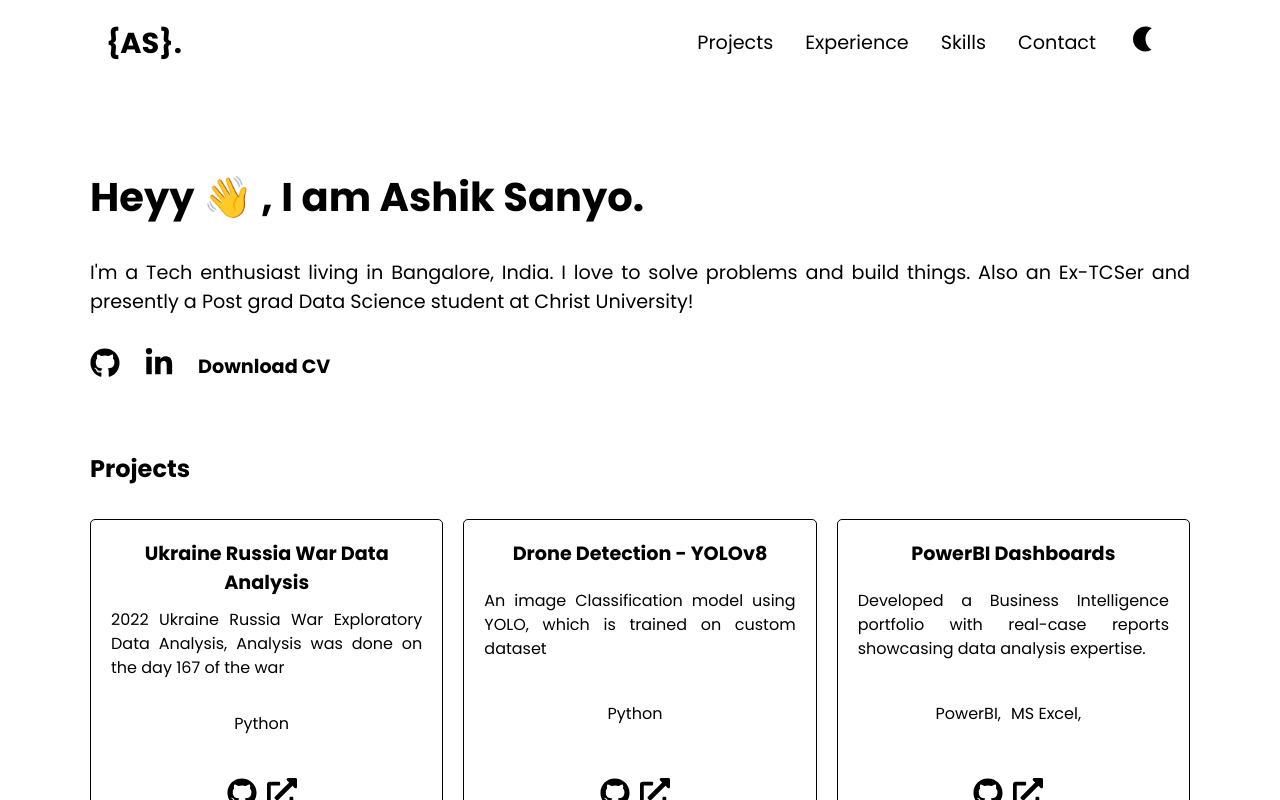
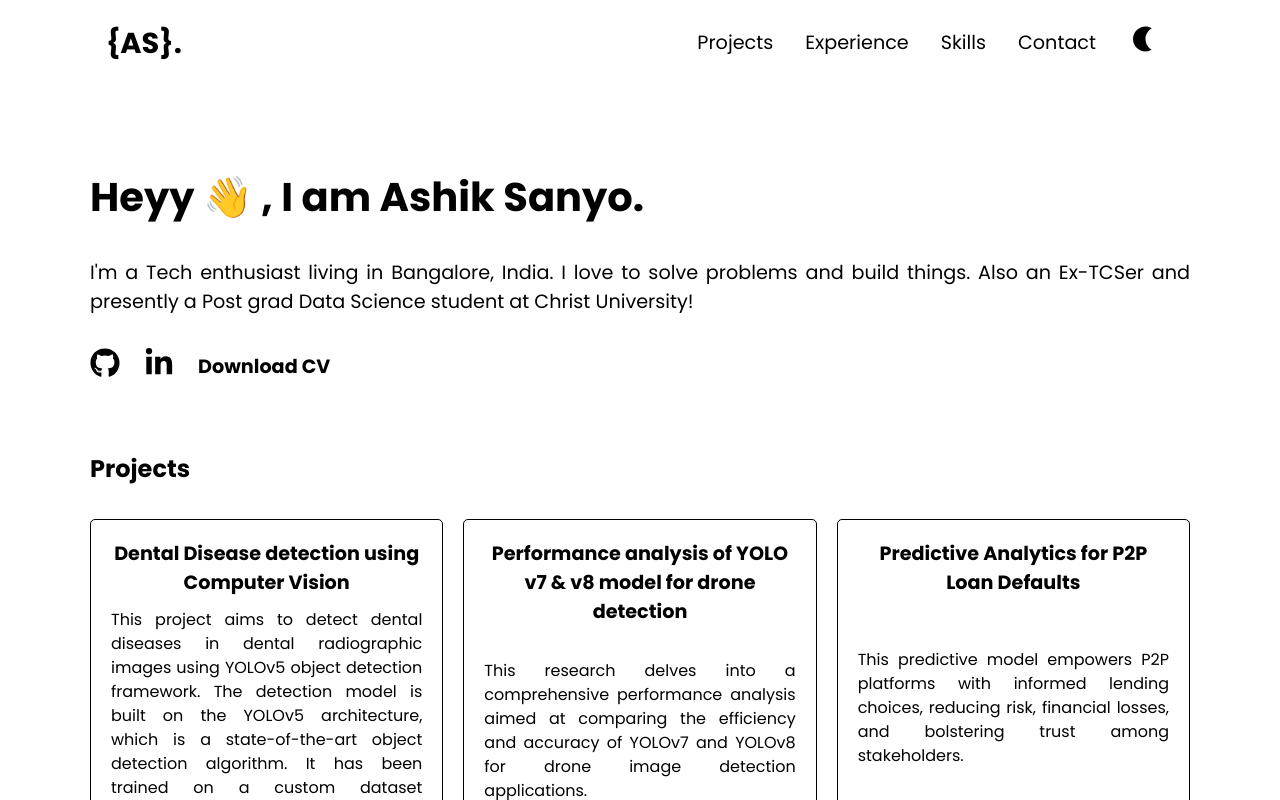
Before and after one commit to ashiksanyo10/Port_React, a React (Vite) app: page / in a window 1280 px wide. Shown: the top 800 px of the page. Built offline with nearby package versions, Linux system fonts and the light colour scheme.

Commit message:
Update portfolio.js

```diff
--- a/src/data/portfolio.js
+++ b/src/data/portfolio.js
@@ -11,37 +11,37 @@ const projects = {
   title: "Projects",
   personalProjects: [
     {
-      title: "Ukraine Russia War Data Analysis ",
+      title: "Dental Disease detection using Computer Vision",
       short:
-        "2022 Ukraine Russia War Exploratory Data Analysis.",
+        "YOLO V5 model to detect the Dental disorder",
       description:
-        "2022 Ukraine Russia War Exploratory Data Analysis, Analysis was done on the day 167 of the war ",
-      technologies: ["Python"],
-      github: "https://github.com/ashiksanyo10/Russia-Ukraine_War_EDA",
-      demo: "https://www.kaggle.com/code/ashiksanyo/russia-ukraine-war-eda",
+        "This project aims to detect dental diseases in dental radiographic images using YOLOv5 object detection framework. The detection model is built on the YOLOv5 architecture, which is a state-of-the-art object detection algorithm. It has been trained on a custom dataset consisting of annotated dental radiographic images.",
+      technologies: ["Python","Computer vision"],
+      github: "hhttps://github.com/ashiksanyo10/DentalDetect",
+      demo: "https://github.com/ashiksanyo10/DentalDetect",
     },
     {
-      title: "Drone Detection - YOLOv8",
+      title: "Performance analysis of YOLO v7 & v8 model for drone detection",
       short:
         "Using YOLOv8 to Unmanned aerial vehicle",
       description:
-        "An image Classification model using YOLO, which is trained on custom dataset",
-      technologies: ["Python"],
-      github: "https://github.com/ashiksanyo10/DroneXYOLOv8.git",
-      demo: "https://github.com/ashiksanyo10/DroneXYOLOv8/blob/main/README.md",
+        "This research delves into a comprehensive performance analysis aimed at comparing the efficiency and accuracy of YOLOv7 and YOLOv8 for drone image detection applications. ",
+      technologies: ["Python","Deep Learning"],
+      github: "https://github.com/ashiksanyo10/Performance-Analysis-of-YOLOv7-and-YOLOv8-for-Drone-Image-Detection-",
+      demo: "https://ieeexplore.ieee.org/document/10276343",
     },
     {
-      title: "PowerBI Dashboards",
+      title: "Predictive Analytics for P2P Loan Defaults",
       short:
-        "Portfolio containing dashboards and articles of several data-sets and scenarios.",
+        " A robust machine learning model that assists in assessing the creditworthiness of borrowers, ultimately reducing the risk of defaults. ",
       description:
-        "Developed a Business Intelligence portfolio with real-case reports showcasing data analysis expertise.",
+        "This predictive model empowers P2P platforms with informed lending choices, reducing risk, financial losses, and bolstering trust among stakeholders.",
       technologies: [
-        "PowerBI,",
+        "Machine Learning,",
         "MS Excel,",
       ],
-      github: "https://www.novypro.com/profile_projects/ashiksanyo",
-      demo: "https://www.novypro.com/project/us-sales-dash",
+      github: "https://github.com/ashiksanyo10/Loans-Predictor",
+      demo: "https://github.com/ashiksanyo10/Loans-Predictor",
 
     },
   ],
```
